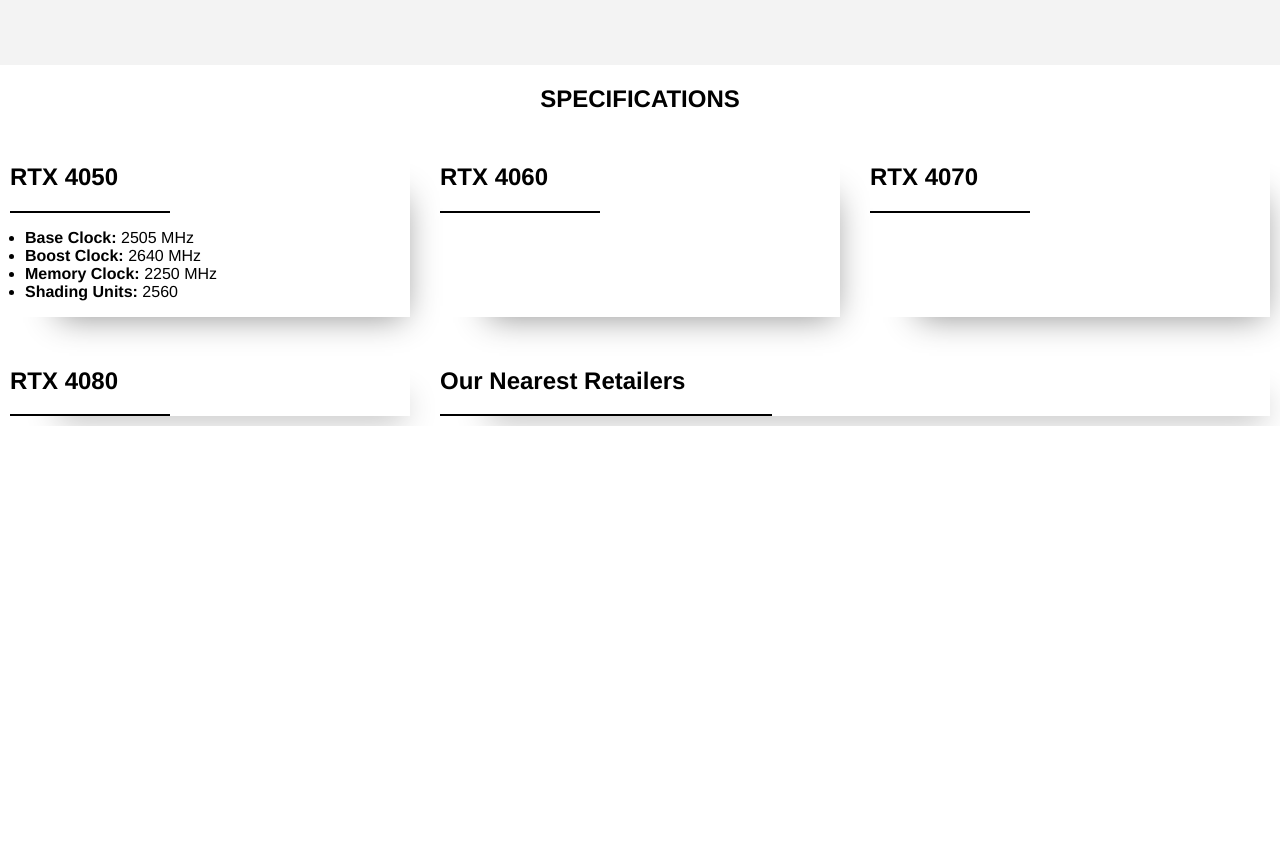
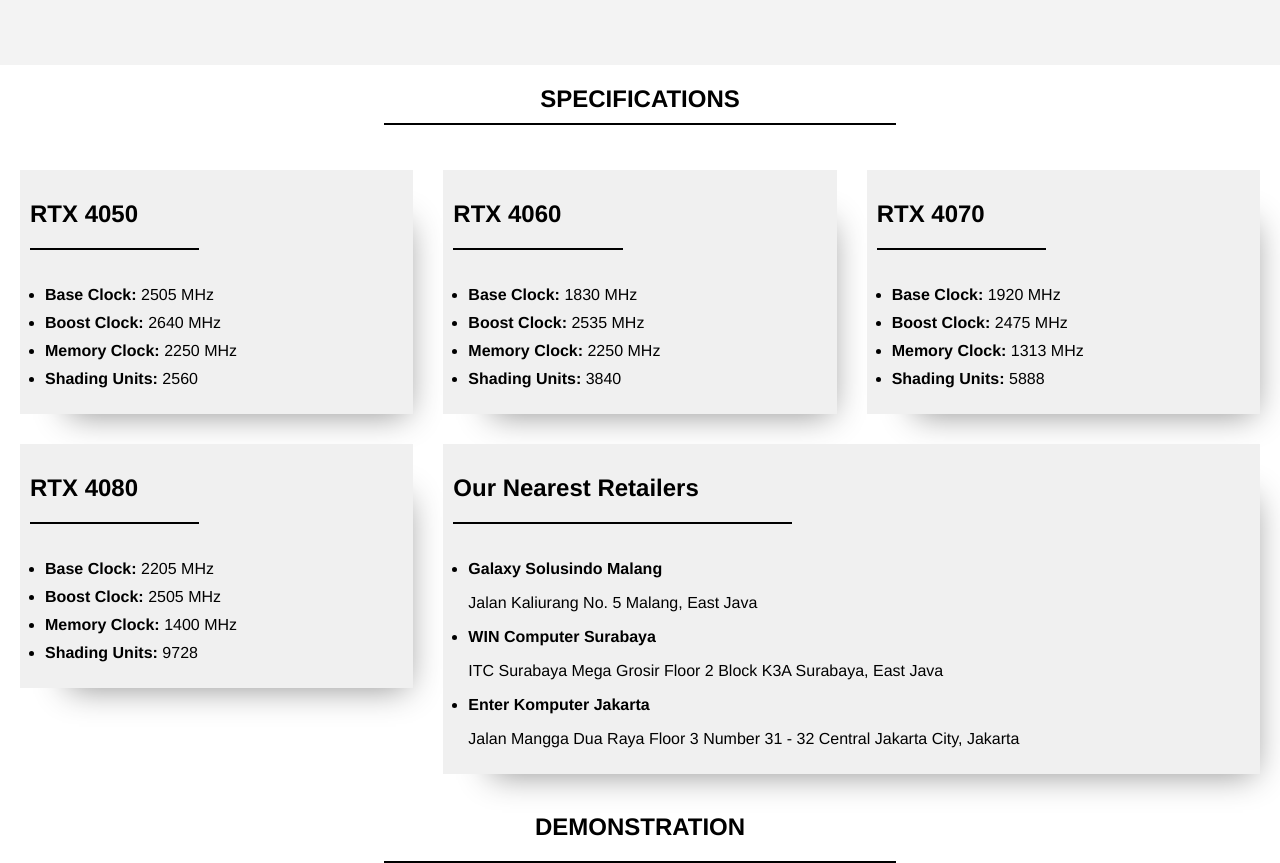
Before and after one commit to yoelalf/product-landing-page, a plain HTML site: page index.html in a window 1280 px wide. Shown: the part 500-1363 px from the top of the page. Before the commit the page ends 926 px from the top, so only its background shows below. Drawn offline with Linux system fonts and the light colour scheme.

Commit message:
demonstration

```diff
--- a/index.html
+++ b/index.html
@@ -37,10 +37,13 @@
         </section>
         <section id="Specifications">
             <h1>SPECIFICATIONS</h1>
+            <div class="flex-center">
+                <div class="divider"></div>
+            </div>
             <div id="grid-specifications">
-                <div id="grid-s-1">
+                <div id="grid-s-1" class="grid-child">
                     <h2>RTX 4050</h2>
-                    <div class="divider"></div>
+                    <div class="divider" ></div>
                     <ul class="no-indent">
                         <li>
                             <span class='bold'>Base Clock: </span>2505 MHz
@@ -56,22 +59,84 @@
                         </li>
                     </ul>
                 </div>
-                <div id="grid-s-2">
+                <div id="grid-s-2" class="grid-child">
                     <h2>RTX 4060</h2>
                     <div class="divider"></div>
+                    <ul class="no-indent">
+                        <li>
+                            <span class='bold'>Base Clock: </span>1830 MHz
+                        </li>
+                        <li>
+                            <span class='bold'>Boost Clock: </span>2535 MHz
+                        </li>
+                        <li>
+                            <span class='bold'>Memory Clock: </span>2250 MHz
+                        </li>
+                        <li>
+                            <span class='bold'>Shading Units: </span>3840
+                        </li>
+                    </ul>
                 </div>
-                <div id="grid-s-3">
+                <div id="grid-s-3" class="grid-child">
                     <h2>RTX 4070</h2>
                     <div class="divider"></div>
+                    <ul class="no-indent">
+                        <li>
+                            <span class='bold'>Base Clock: </span>1920 MHz
+                        </li>
+                        <li>
+                            <span class='bold'>Boost Clock: </span>2475 MHz
+                        </li>
+                        <li>
+                            <span class='bold'>Memory Clock: </span>1313 MHz
+                        </li>
+                        <li>
+                            <span class='bold'>Shading Units: </span>5888
+                        </li>
+                    </ul>
                 </div>
-                <div id="grid-s-4">
+                <div id="grid-s-4" class="grid-child">
                     <h2>RTX 4080</h2>
                     <div class="divider"></div>
+                    <ul class="no-indent">
+                        <li>
+                            <span class='bold'>Base Clock: </span>2205 MHz
+                        </li>
+                        <li>
+                            <span class='bold'>Boost Clock: </span>2505 MHz
+                        </li>
+                        <li>
+                            <span class='bold'>Memory Clock: </span>1400 MHz
+                        </li>
+                        <li>
+                            <span class='bold'>Shading Units: </span>9728
+                        </li>
+                    </ul>
                 </div>
-                <div id="grid-s-5">
+                <div id="grid-s-5" class="grid-child">
                     <h2>Our Nearest Retailers</h2>
                     <div class="divider"></div>
+                    <ul class="no-indent">
+                        <li>
+                            <span class="bold">Galaxy Solusindo Malang</span>
+                            <p>Jalan Kaliurang No. 5 Malang, East Java</p>
+                        </li>
+                        <li>
+                            <span class="bold">WIN Computer Surabaya</span>
+                            <p>ITC Surabaya Mega Grosir Floor 2 Block K3A Surabaya, East Java</p>
+                        </li>
+                        <li>
+                            <span class="bold">Enter Komputer Jakarta</span>
+                            <p>Jalan Mangga Dua Raya Floor 3 Number 31 - 32 Central Jakarta City, Jakarta</p>
+                        </li>
+                    </ul>
                 </div>
+            </div>
+        </section>
+        <section id="Demonstration">
+            <h1>DEMONSTRATION</h1>
+            <div class="flex-center">
+                <div class="divider"></div>
             </div>
         </section>
     </main>
--- a/styles.css
+++ b/styles.css
@@ -131,26 +131,32 @@
     display: flex;
     justify-content: center;
     align-items: center;
-
 }
 
 #Specifications h1{
     font-weight: 800;
     text-align: center;
+    margin-bottom: 10px;
 }
 
 #grid-specifications ul{
     margin-left: 0;
 }
+#grid-specifications ul li{
+    margin:10px;
+    margin-left: 0;
+}
 
 #grid-specifications{
-    padding: 10px;
+    padding: 20px;
     display: grid;
     grid-template-columns: 1fr 1fr 1fr;
     grid-gap: 30px;
 }
 
 #grid-specifications div{
+    background-color: rgb(240, 240, 240);
+    padding: 10px;
     box-shadow: 21px 27px 32px -27px rgba(0,0,0,0.45);
 }
 
@@ -159,10 +165,23 @@
     width: 40%;
 }
 
+.flex-center{
+    display: flex;
+    justify-content: center;
+    margin-bottom:25px;
+}
 
 #grid-s-5{
     grid-column: span 2;
+    grid-row: span 3;
 }
+
+/* Demonstration */
+#Demonstration h1{
+    text-align: center;
+    font-weight: 800;
+}
+
 
 @media only screen and (max-width:768px){
     header{
@@ -183,6 +202,9 @@
     #grid-specifications{
         display: block;
     }
+    #grid-specifications div{
+        margin: 15px;
+    }
     #nav-bar ul{
         padding-left:0;
     }
@@ -190,4 +212,10 @@
         width:100%;
         margin-left:0;
     }
+    .grid-child{
+        padding: 20px;
+    }
+    .grid-child h2{
+        margin-bottom: 10px;
+    }
 }
```
